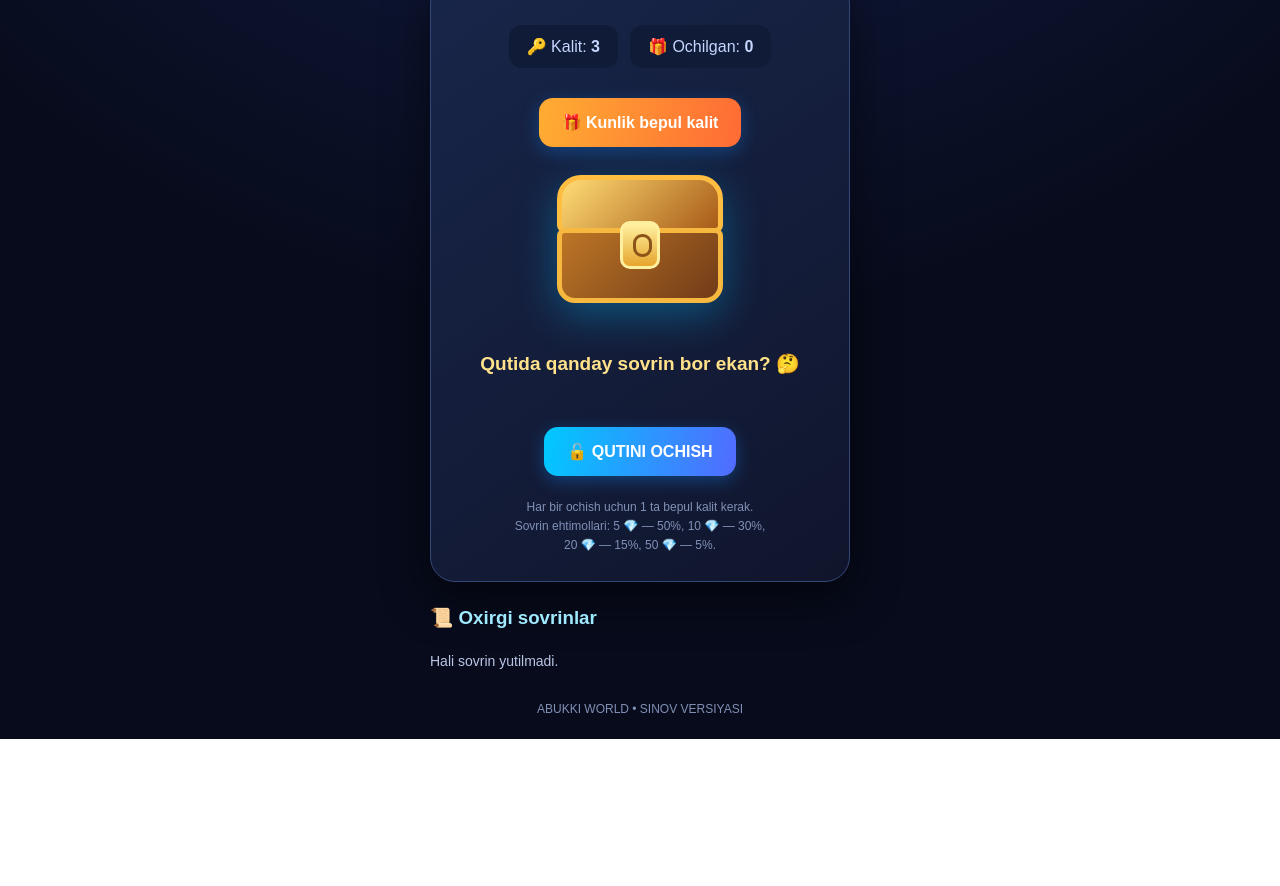
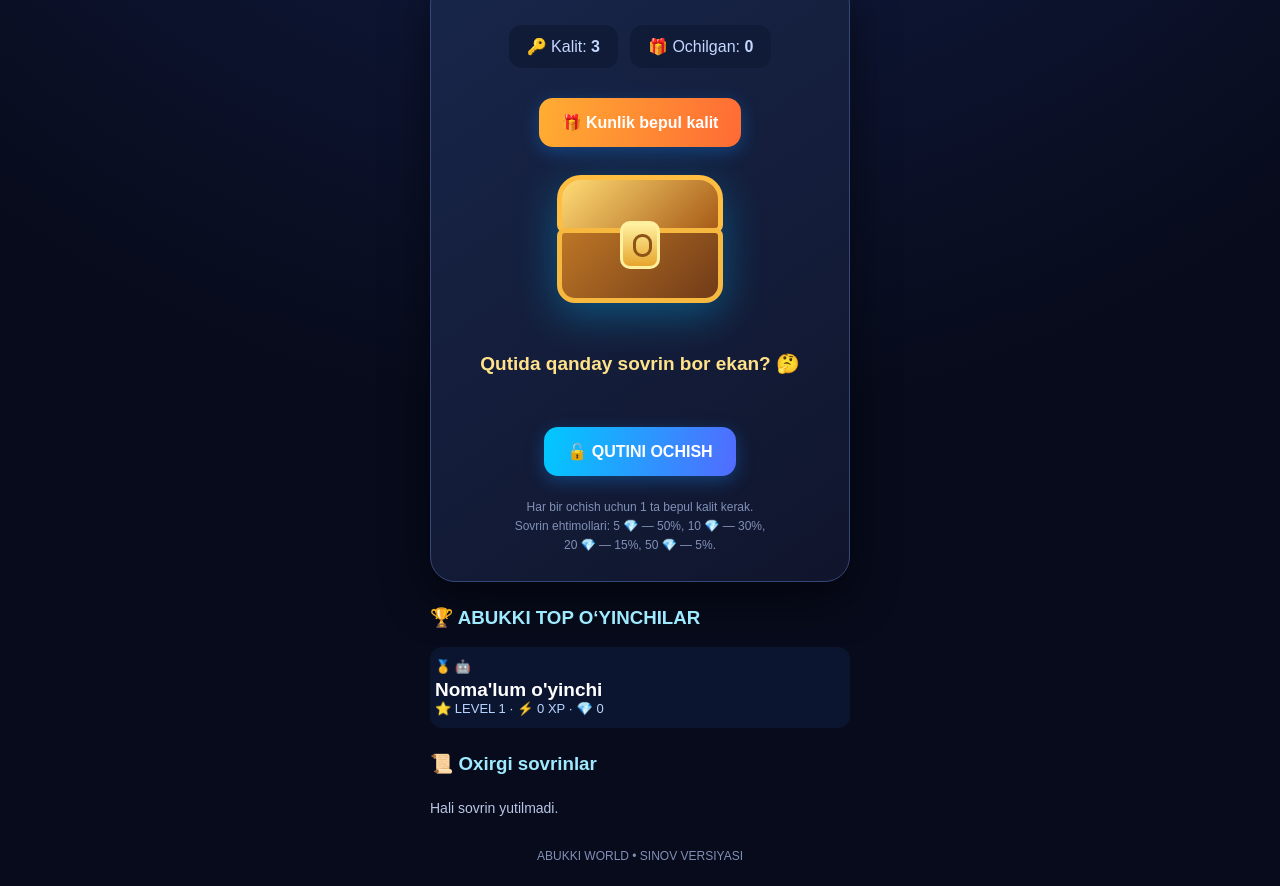
Before and after one commit to sezar3766655-pixel/ABUKKI, a plain HTML site: page sirli_quti.html in a window 1280 px wide. Shown: the part 665-1551 px from the top of the page. Before the commit the page ends 1404 px from the top, so only its background shows below. Drawn offline with Linux system fonts and the light colour scheme.

Commit message:
Add ABUKKI local player leaderboard

```diff
--- a/sirli_quti.html
+++ b/sirli_quti.html
@@ -147,6 +147,11 @@ button:disabled{opacity:.45}
  </div>
 </div>
 
+<div class="history" id="leaderboard">
+ <h3>🏆 ABUKKI TOP O‘YINCHILAR</h3>
+ <div id="topPlayers">Reyting tayyorlanmoqda...</div>
+</div>
+
 <div class="history">
  <h3>📜 Oxirgi sovrinlar</h3>
  <div id="records">Hali sovrin yutilmadi.</div>
@@ -198,6 +203,31 @@ function updateProfile(){
  document.getElementById("profileXP").textContent=xp;
 }
 
+
+function updateLeaderboard(){
+ let name=playerName||"Noma'lum o'yinchi";
+ let players=JSON.parse(localStorage.getItem("abukki_local_players")||"[]");
+ let i=players.findIndex(x=>x.name===name);
+ let player={
+  name:name,
+  avatar:playerAvatar,
+  level:level,
+  xp:xp,
+  diamonds:diamonds
+ };
+ if(i>=0) players[i]=player;
+ else players.push(player);
+ players.sort((a,b)=>b.xp-a.xp);
+ localStorage.setItem("abukki_local_players",JSON.stringify(players));
+ let top=players.slice(0,10);
+ document.getElementById("topPlayers").innerHTML=top.map((x,n)=>
+  `<div class="profile-stat" style="margin:7px 0">
+   ${["🥇","🥈","🥉"][n]||("🏅 "+(n+1))} ${x.avatar} <b>${x.name}</b>
+   ⭐ LEVEL ${x.level} · ⚡ ${x.xp} XP · 💎 ${x.diamonds}
+  </div>`
+ ).join("")||"Hali o'yinchilar yo'q.";
+}
+
 function todayKey(){
  let d=new Date();
  return d.getFullYear()+"-"+(d.getMonth()+1)+"-"+d.getDate();
@@ -216,6 +246,7 @@ function claimDailyKey(){
 
 function update(){
  updateProfile();
+ updateLeaderboard();
  document.getElementById("diamonds").textContent=diamonds;
  document.getElementById("keys").textContent=keys;
  document.getElementById("opened").textContent=opened;
```
